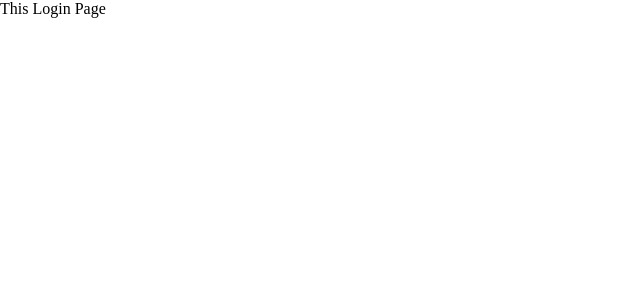
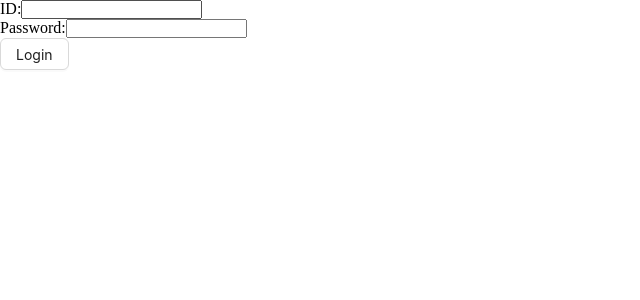
Before and after one commit to ashiqee/ph-university-client, a React (Vite) app: page /login in a window 1280 px wide. Shown: the top 300 px of the page, without its empty margins (0-640 px from the left). Built offline with nearby package versions, Linux system fonts and the light colour scheme.

Commit message:
login page

```diff
--- a/src/pages/Login.tsx
+++ b/src/pages/Login.tsx
@@ -1,9 +1,28 @@
+import { Button } from 'antd';
 import React from 'react';
+import { useForm } from 'react-hook-form';
 
 const Login = () => {
+    const {register,handleSubmit}= useForm();
+
+    const onSubmit = (data)=>{
+        console.log(data);
+
+    }
     return (
         <div>
-            This Login Page
+
+            <form  onSubmit={handleSubmit(onSubmit)}>
+        <div>
+            <label htmlFor="id">ID:</label>
+            <input type="text" id='id' {...register('id')} />
+        </div>
+        <div>
+            <label htmlFor="password">Password:</label>
+            <input type="text" id='password' {...register('password')} />
+        </div>
+        <Button htmlType='submit'>Login</Button>
+            </form>
         </div>
     );
 };
```
